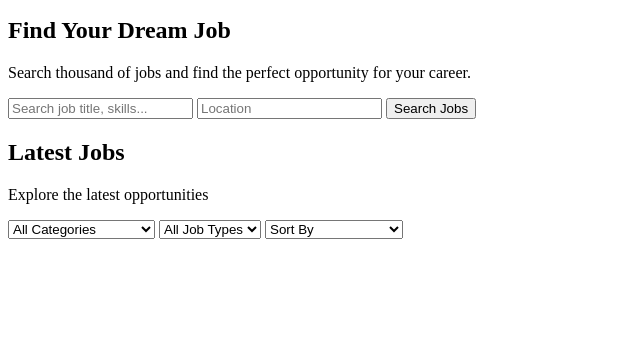
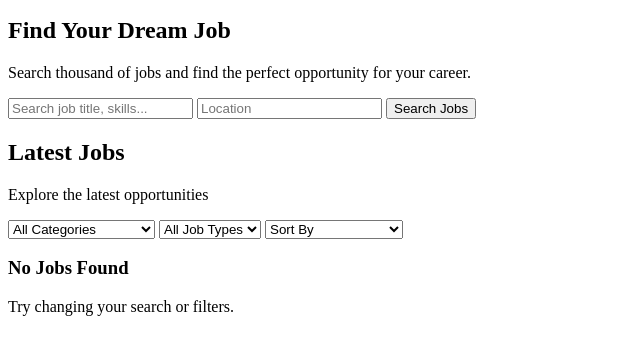
Before and after one commit to Aakash76k/Job-Finder, a plain HTML site: page index.html in a window 1280 px wide. Shown: the part 68-422 px from the top of the page, without its empty margins (0-640 px from the left). Drawn offline with Linux system fonts and the light colour scheme.

Commit message:
Update Job cards and No Job message

```diff
--- a/index.html
+++ b/index.html
@@ -80,8 +80,18 @@
             </select>
         </div>
 
+        <!-- Job Cards -->
+         <div class="job-container" id="jobContainer">
+            <!-- JavaScript se jobs yahan render hongi -->
+         </div>
 
+         <!-- No Jobs message -->
+          <div class="no-jobs" id="noJobs">
+            <h3>No Jobs Found</h3>
+            <p>Try changing your search or filters.</p>
+          </div>
      </section>
+
 
     <script src="script.js"></script>
 </body>
```
